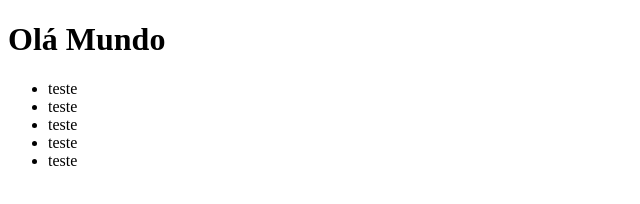
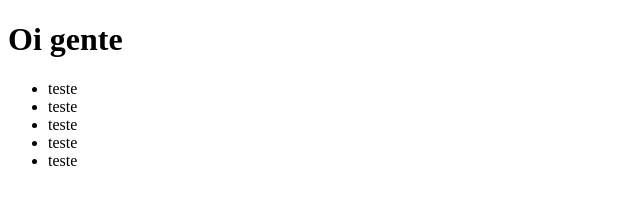
Before and after one commit to jussimar/teste3inf, a plain HTML site: page index.html in a window 1280 px wide. Shown: the whole page, without its empty margins (0-640 px from the left). Drawn offline with Linux system fonts and the light colour scheme.

Commit message:
alterando h1

```diff
--- a/index.html
+++ b/index.html
@@ -7,7 +7,7 @@
   <title>Exemplo</title>
 </head>
 <body>
-      <h1>Olá Mundo</h1>
+      <h1>Oi gente</h1>
       <ul>
         <li>teste</li>
         <li>teste</li>
```
